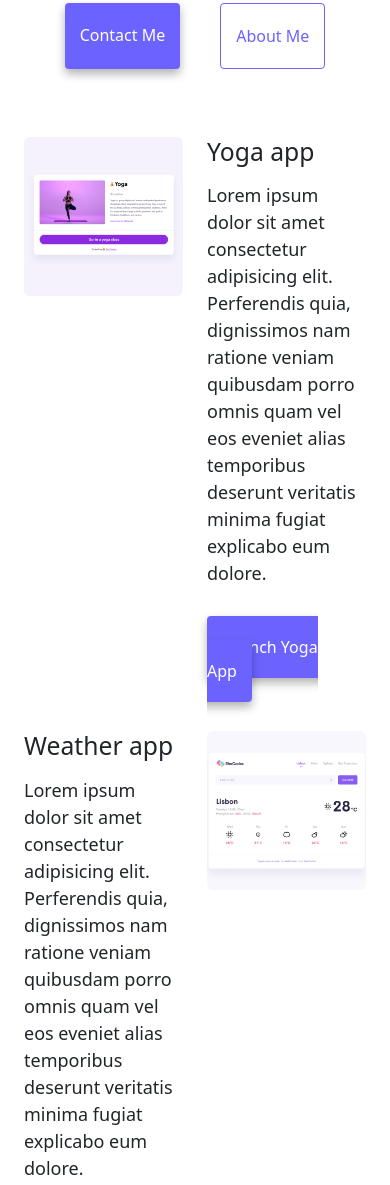
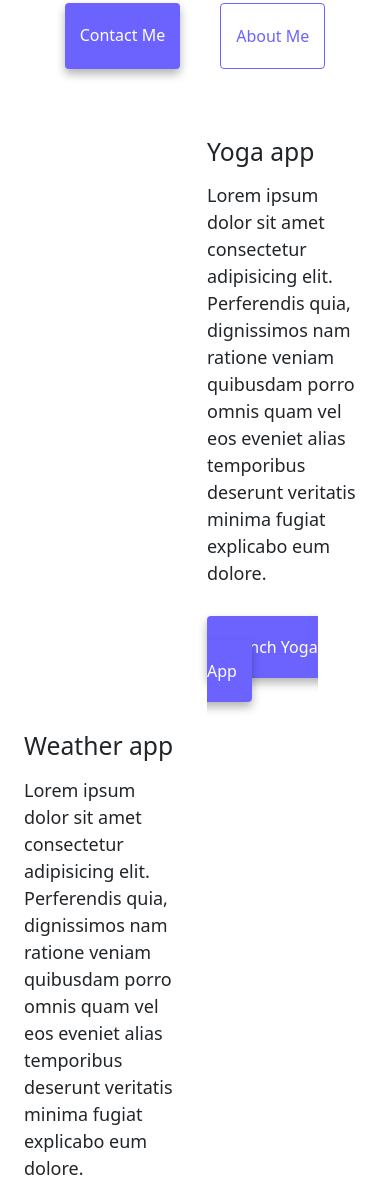
Before and after one commit to mariia-bite/my-visit-card-page, a website: page index.html in a window 390 px wide. Shown: the part 248-1433 px from the top of the page. Drawn offline with nearby package versions, Linux system fonts and the light colour scheme.

Commit message:
Removed pics for small size screens

```diff
--- a/index.html
+++ b/index.html
@@ -56,7 +56,7 @@
       <div class="container">
         <div class="row">
           <div class="col-6">
-            <img class="md-6 img-fluid rounded" src="images/yoga.png" alt="" />
+            <img class="md-6 img-fluid rounded d-none d-sm-block" src="images/yoga.png" alt="" />
           </div>
           <div class="col-6">
             <h2 class="mb-3">Yoga app</h2>
@@ -86,7 +86,7 @@
             </div>
           <div class="col-6">
             <img
-              class="md-6 img-fluid rounded"
+              class="md-6 img-fluid rounded d-none d-sm-block"
               src="images/weather.png"
               alt=""
             />
@@ -95,7 +95,7 @@
         <div class="row mt-5">
           <div class="col-6">
             <img
-              class="md-6 img-fluid rounded"
+              class="md-6 img-fluid rounded d-none d-sm-block"
               src="images/yogurt.png"
               alt=""
             />
```
